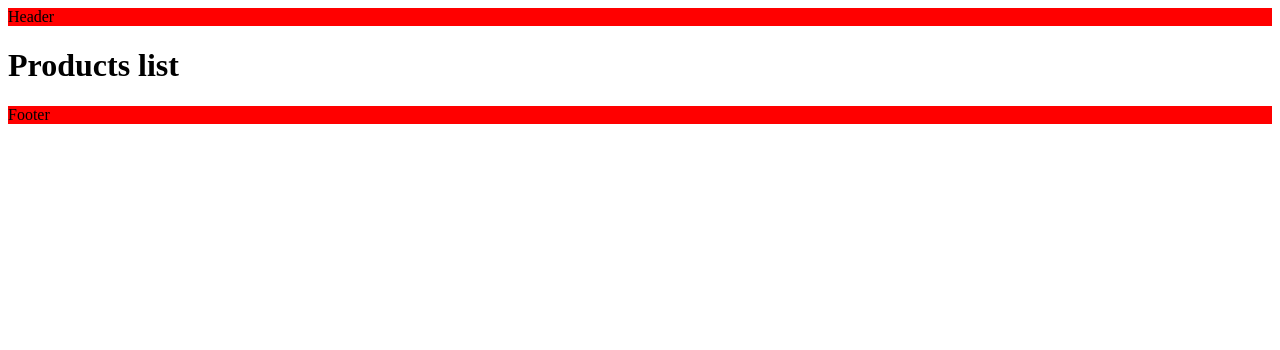
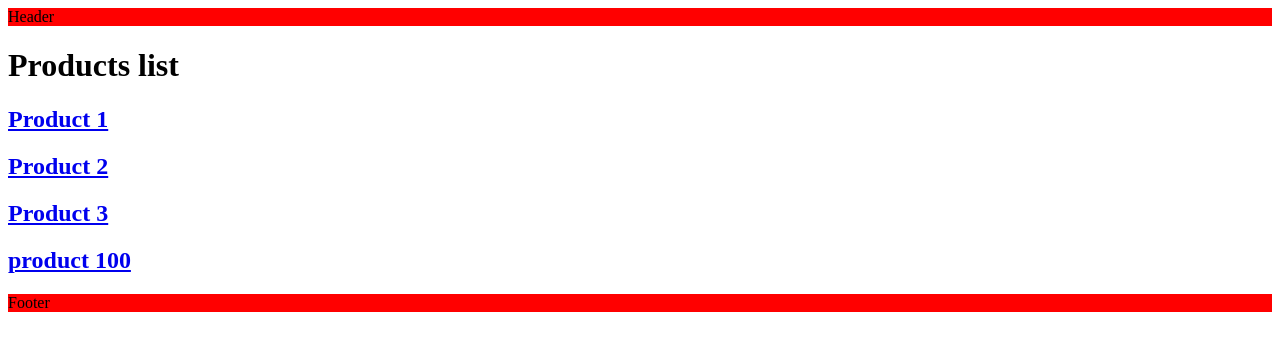
Before and after one commit to BingiUmesh/TEAM-APEX, a Next.js app in the folder Next.Js/sample-app/: page /products in a window 1280 px wide. Shown: the top 350 px of the page. Built offline with nearby package versions, Linux system fonts and the light colour scheme.

Commit message:
link component

```diff
--- a/Next.Js/sample-app/src/app/blog/first/page.tsx
+++ b/Next.Js/sample-app/src/app/blog/first/page.tsx
@@ -1,8 +1,10 @@
 import React from "react";
+import Link from "next/link";
 
 const fstBlog = () => {
   return (
     <div>
+      <Link href="/blog">Home</Link>
       <h2>first Blog</h2>
     </div>
   );
--- a/Next.Js/sample-app/src/app/blog/page.tsx
+++ b/Next.Js/sample-app/src/app/blog/page.tsx
@@ -1,9 +1,12 @@
 import React from "react";
+import Link from "next/link";
 
 const blogPage = () => {
   return (
     <div>
       <h2>Blog page</h2>
+      <Link href="/blog/first">FirstBlog</Link>
+      <Link href="/blog/second">SecondBlog</Link>
     </div>
   );
 };
--- a/Next.Js/sample-app/src/app/blog/second/page.tsx
+++ b/Next.Js/sample-app/src/app/blog/second/page.tsx
@@ -1,8 +1,10 @@
 import React from "react";
+import Link from "next/link";
 
 const secBlog = () => {
   return (
     <div>
+      <Link href="/blog">Home</Link>
       <h2>second Blog</h2>
     </div>
   );
--- a/Next.Js/sample-app/src/app/products/page.tsx
+++ b/Next.Js/sample-app/src/app/products/page.tsx
@@ -1,9 +1,23 @@
 import React from "react";
+import Link from "next/link";
 
 const Products = () => {
+  const productId = 100;
   return (
     <div>
       <h1>Products list</h1>
+      <h2>
+        <Link href="/products/1">Product 1</Link>
+      </h2>
+      <h2>
+        <Link href="/products/2">Product 2</Link>
+      </h2>
+      <h2>
+        <Link href="/products/3">Product 3</Link>
+      </h2>
+      <h2>
+        <Link href={`/products/${productId}`}>{`product ${productId}`}</Link>
+      </h2>
     </div>
   );
 };
```
